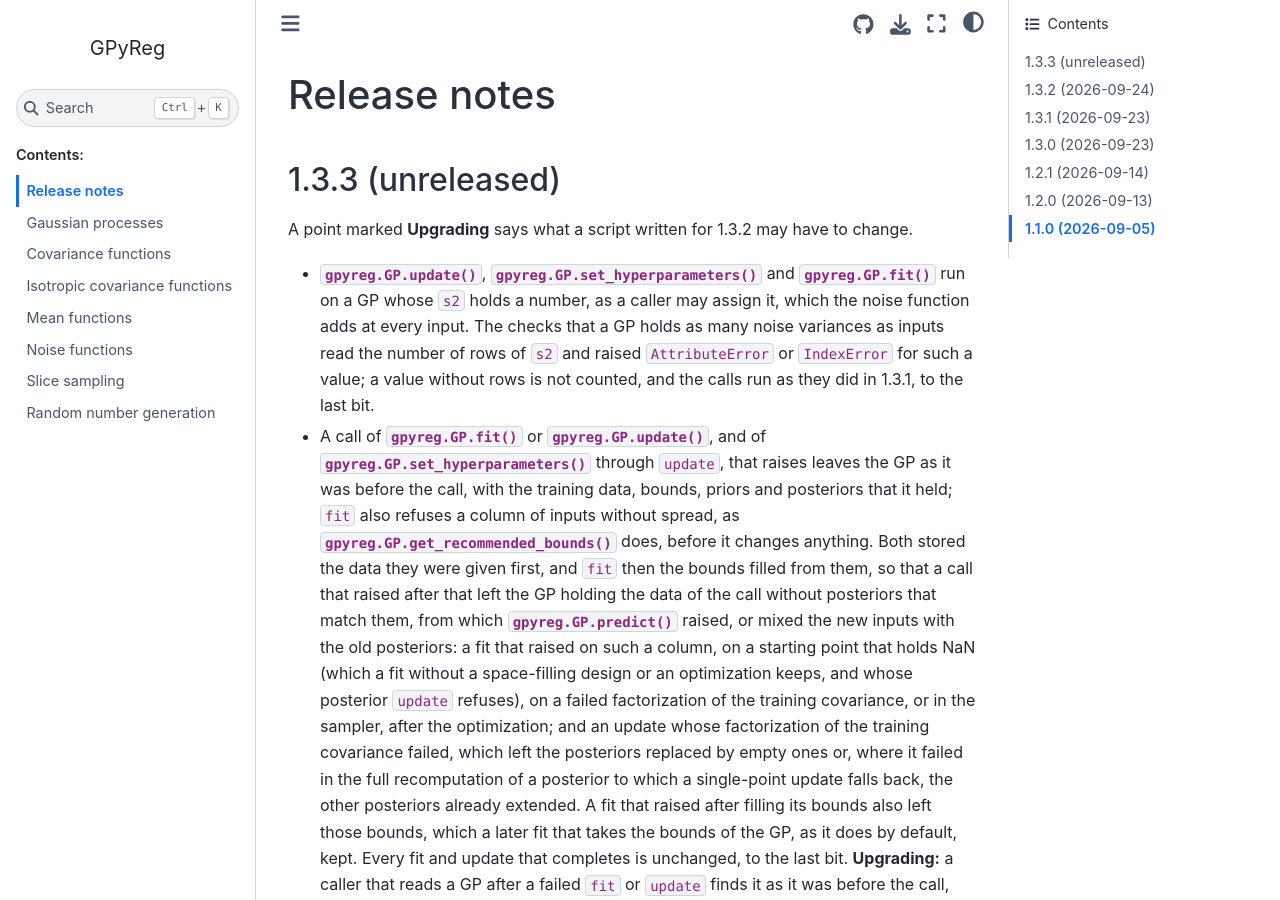
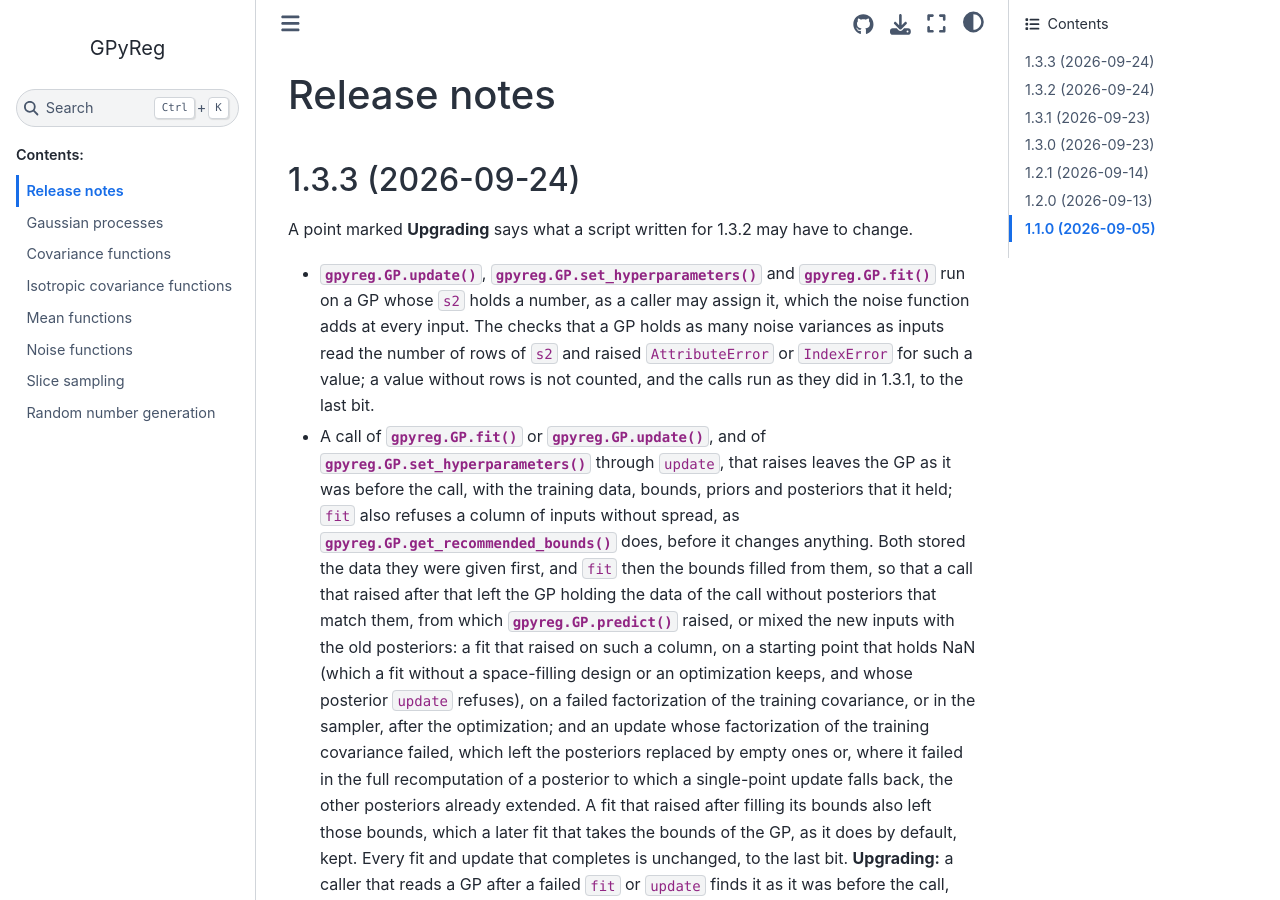
Before and after one commit to acerbilab/gpyreg, a Sphinx documentation site: the page built from docsrc/source/release_notes.rst, in a window 1280 px wide and 900 px high. Built offline with Sphinx 7.4.7 and the Sphinx Book theme 1.1.4, drawn with Linux system fonts in a browser that asks for light colours.

Commit message:
docs: date the 1.3.3 release notes
Co-Authored-By: Claude Opus 5.5 (1M context) <noreply@anthropic.com>

```diff
--- a/docsrc/source/release_notes.rst
+++ b/docsrc/source/release_notes.rst
@@ -1,7 +1,7 @@
 Release notes
 =============
 
-1.3.3 (unreleased)
+1.3.3 (2026-09-24)
 ------------------
 
 A point marked **Upgrading** says what a script written for 1.3.2 may have
```
